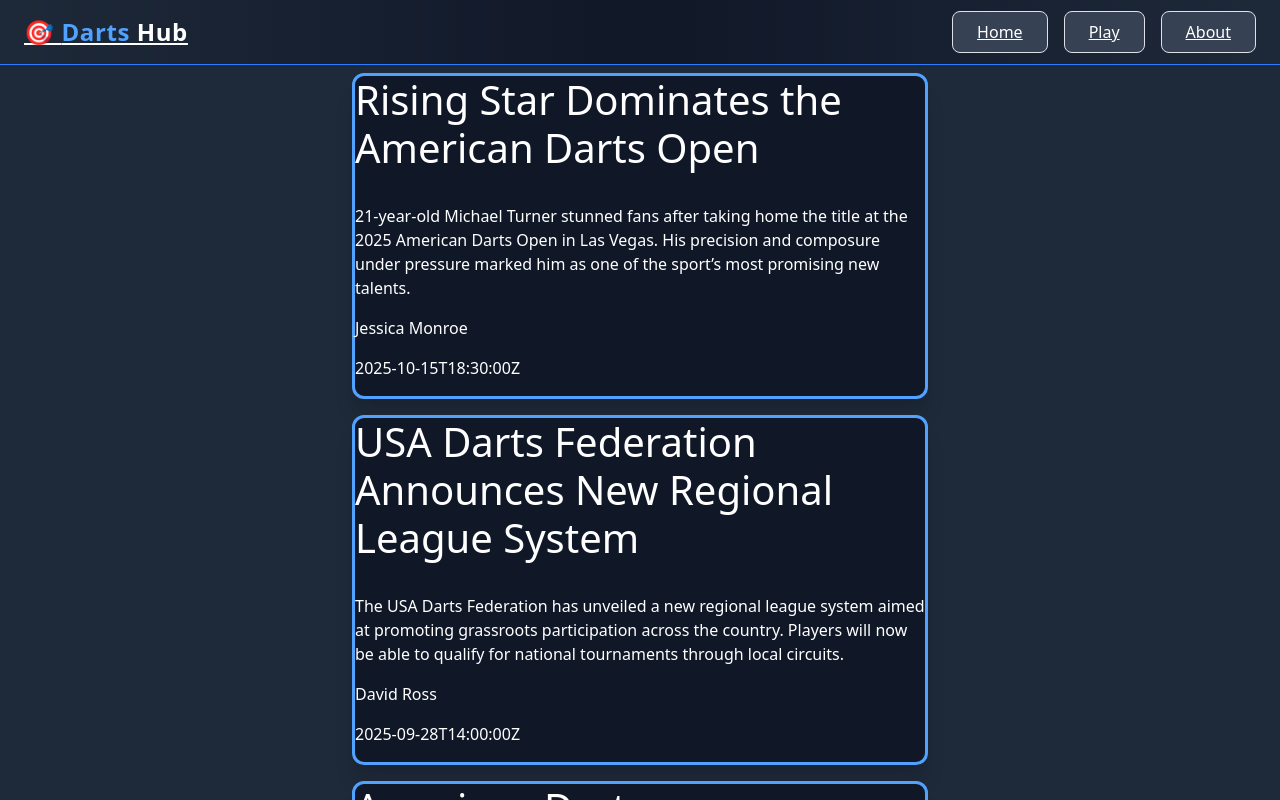
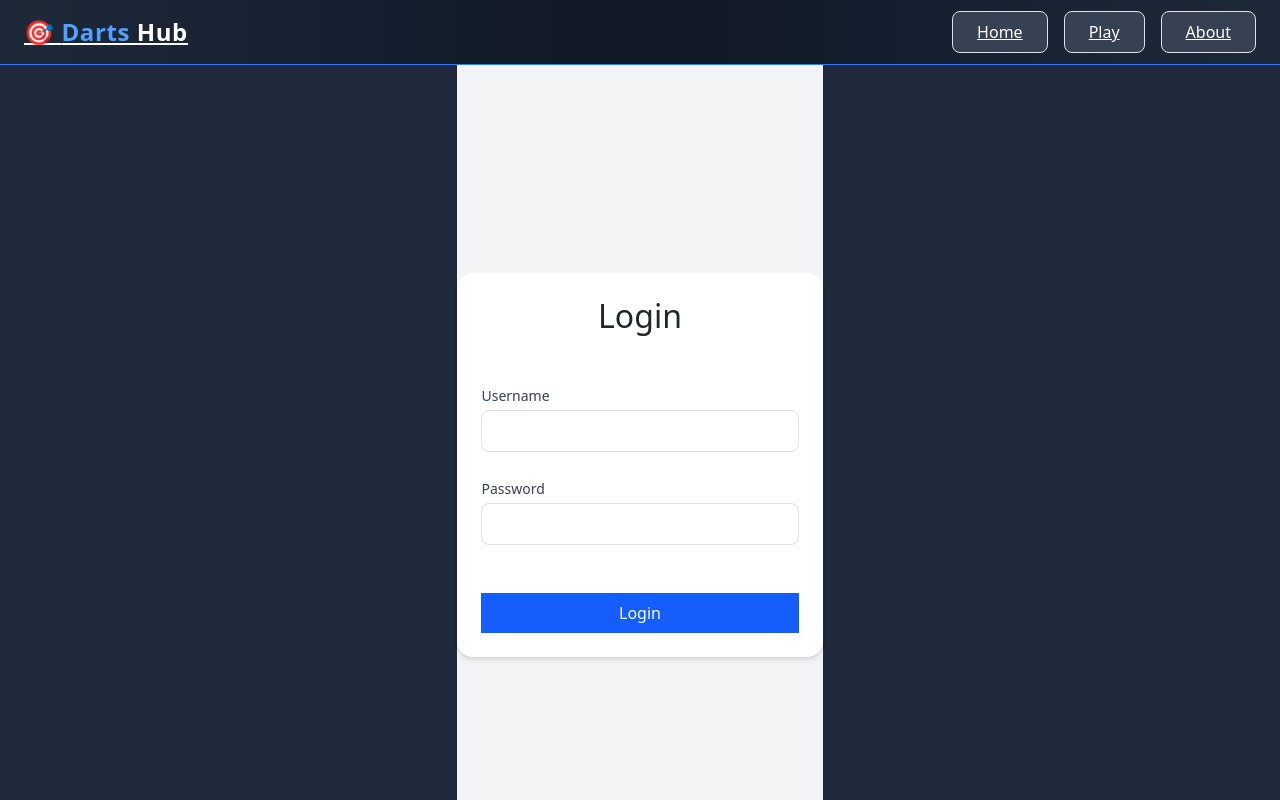
Before and after one commit to majkusi/DartReact, a React (Vite) app: page / in a window 1280 px wide. Shown: the top 800 px of the page. Built offline with nearby package versions, Linux system fonts and the light colour scheme; a small style sheet from the web is missing.

Commit message:
Added working login

```diff
--- a/src/App.tsx
+++ b/src/App.tsx
@@ -10,6 +10,7 @@ import HomePage from "./pages/HomePage";
 import CreateGamePage from "./pages/CreateGamePage";
 import CreateX01GamePage from "./pages/CreateX01GamePage";
 import GameViewPage from "./pages/GameViewPage";
+
 /// rafce
 const router = createBrowserRouter(
   createRoutesFromElements(
--- a/src/Components/LoginComponent.tsx
+++ b/src/Components/LoginComponent.tsx
@@ -1,15 +1,107 @@
-const LoginComponent = () => {
+import React, { useState } from "react";
+import { useMutation } from "@tanstack/react-query";
+
+interface LoginResponse {
+  token: string;
+}
+
+interface LoginCredentials {
+  email: string;
+  password: string;
+}
+
+const loginUser = async (
+  credentials: LoginCredentials
+): Promise<LoginResponse> => {
+  const response = await fetch("https://localhost:5001/api/Users/Login", {
+    method: "POST",
+    headers: { "Content-Type": "application/json" },
+    body: JSON.stringify(credentials),
+  });
+
+  if (!response.ok) {
+    throw new Error("Invalid username or password");
+  }
+
+  return response.json();
+};
+
+const LoginForm: React.FC = () => {
+  const [email, setUsername] = useState("");
+  const [password, setPassword] = useState("");
+
+  const mutation = useMutation<LoginResponse, Error, LoginCredentials>({
+    mutationFn: loginUser,
+    onSuccess: (data) => {
+      localStorage.setItem("token", data.token);
+      alert("✅ Logged in successfully!");
+    },
+    onError: (error) => {
+      alert(error.message);
+    },
+  });
+
+  const handleSubmit = (e: React.FormEvent) => {
+    e.preventDefault();
+    mutation.mutate({ email, password });
+  };
+
   return (
-    <>
-      <div>
-        <form>
-          <label>Username</label>
-          <input type="text"></input>
-          <label>Password</label>
-        </form>
-      </div>
-    </>
+    <div className="flex justify-center items-center min-h-screen bg-gray-100">
+      <form
+        onSubmit={handleSubmit}
+        className="bg-white p-6 rounded-2xl shadow-md w-full max-w-sm"
+      >
+        <h2 className="text-2xl font-bold mb-5 text-center">Login</h2>
+
+        <div className="mb-4">
+          <label
+            htmlFor="username"
+            className="block text-sm font-medium text-gray-700 mb-1"
+          >
+            Username
+          </label>
+          <input
+            id="username"
+            type="text"
+            value={email}
+            onChange={(e) => setUsername(e.target.value)}
+            className="w-full border border-gray-300 p-2 rounded-lg focus:outline-none focus:ring focus:ring-blue-200"
+            required
+          />
+        </div>
+
+        <div className="mb-5">
+          <label
+            htmlFor="password"
+            className="block text-sm font-medium text-gray-700 mb-1"
+          >
+            Password
+          </label>
+          <input
+            id="password"
+            type="password"
+            value={password}
+            onChange={(e) => setPassword(e.target.value)}
+            className="w-full border border-gray-300 p-2 rounded-lg focus:outline-none focus:ring focus:ring-blue-200"
+            required
+          />
+        </div>
+
+        <button
+          type="submit"
+          disabled={mutation.isPending}
+          className="w-full bg-blue-600 text-white py-2 rounded-lg hover:bg-blue-700 transition disabled:opacity-50"
+        >
+          {mutation.isPending ? "Logging in..." : "Login"}
+        </button>
+
+        {mutation.isError && (
+          <p className="text-red-500 text-sm mt-3">{mutation.error.message}</p>
+        )}
+      </form>
+    </div>
   );
 };
 
-export default LoginComponent;
+export default LoginForm;
--- a/src/pages/HomePage.tsx
+++ b/src/pages/HomePage.tsx
@@ -1,8 +1,10 @@
 import FeedComponent from "../components/FeedComponent";
 import feedExample from "../../feedExample.json";
+import LoginForm from "../components/LoginComponent";
 const HomePage = () => {
   return (
     <div className="flex flex-col justify-center items-center bg-gray-800">
+      <LoginForm />
       {feedExample.map((feed) => (
         <FeedComponent
           key={feed.id}
```
